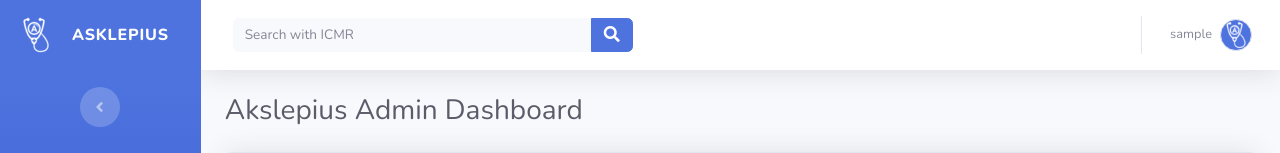
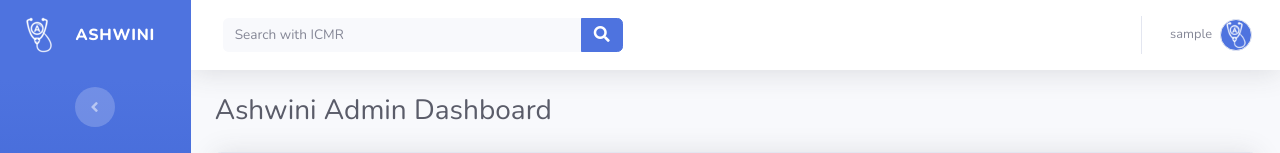
Before and after one commit to AshwiniApp/ashwini-validator, a Django app: page / in a window 1280 px wide. Shown: the top 153 px of the page. Run offline with Django 3.2, Linux system fonts and the light colour scheme; the visitor is signed in with stand-in values (Sample User, id 1); data that the repository does not hold is empty; some libraries are stand-ins or nearby versions.

Commit message:
Renamed the whole application

```diff
--- a/asklepius/settings.py
+++ b/ashwini/settings.py
@@ -51,7 +51,7 @@ MIDDLEWARE = [
     'django.middleware.clickjacking.XFrameOptionsMiddleware',
 ]
 
-ROOT_URLCONF = 'asklepius.urls'
+ROOT_URLCONF = 'ashwini.urls'
 
 TEMPLATES = [
     {
@@ -69,7 +69,7 @@ TEMPLATES = [
     },
 ]
 
-WSGI_APPLICATION = 'asklepius.wsgi.application'
+WSGI_APPLICATION = 'ashwini.wsgi.application'
 
 
 # Database
--- a/asklepius/wsgi.py
+++ b/ashwini/wsgi.py
@@ -11,6 +11,6 @@ import os
 
 from django.core.wsgi import get_wsgi_application
 
-os.environ.setdefault('DJANGO_SETTINGS_MODULE', 'asklepius.settings')
+os.environ.setdefault('DJANGO_SETTINGS_MODULE', 'ashwini.settings')
 
 application = get_wsgi_application()
--- a/dashboard/templates/dashboard/home.html
+++ b/dashboard/templates/dashboard/home.html
@@ -5,7 +5,7 @@
 <head>
 	<meta charset="utf-8">
 	<meta name="viewport" content="width=device-width, initial-scale=1.0, shrink-to-fit=no">
-	<title>Asklepius</title>
+	<title>Ashwini</title>
 	<link rel="shortcut icon" href="{% static 'assets/img/avatars/favicon.ico' %}">
 	<meta name="description" content="Details of the pending patients.">
 	<link rel="stylesheet" href="{% static 'assets/bootstrap/css/bootstrap.min.css' %}">
@@ -18,7 +18,7 @@
 		<nav class="navbar navbar-dark align-items-start sidebar sidebar-dark accordion bg-gradient-primary p-0">
 			<div class="container-fluid d-flex flex-column p-0"><a class="navbar-brand d-flex justify-content-center align-items-center sidebar-brand m-0" href="{% url 'home' %}">
 					<div class="sidebar-brand-icon rotate"><img src="{% static 'assets/img/avatars/logo.png' %}"></div>
-					<div class="sidebar-brand-text mx-3"><span>Asklepius</span></div>
+					<div class="sidebar-brand-text mx-3"><span>Ashwini</span></div>
 				</a>
 				<hr class="sidebar-divider my-0">
 				<ul class="navbar-nav text-light" id="accordionSidebar">
@@ -63,7 +63,7 @@
 					</div>
 				</nav>
 				<div class="container-fluid">
-					<h3 class="text-dark mb-4">Akslepius Admin Dashboard</h3>
+					<h3 class="text-dark mb-4">Ashwini Admin Dashboard</h3>
 					<div class="card shadow">
 						<div class="card-header py-3">
 							<p class="text-primary m-0 font-weight-bold">Total Patient : {{total_entries}}</p>
--- a/dashboard/templates/registration/login.html
+++ b/dashboard/templates/registration/login.html
@@ -16,7 +16,7 @@
 <body>
 	<section>
 		<div class="lgp-hd">
-			<h2><strong>ASKlepius</strong></h2>
+			<h2><strong>Ashwini</strong></h2>
 			<h5><strong>login to view Dashboard</strong></h5>
 		</div>
 		<div class="container login-cont">
--- a/manage.py
+++ b/manage.py
@@ -6,7 +6,7 @@ import sys
 
 def main():
     """Run administrative tasks."""
-    os.environ.setdefault('DJANGO_SETTINGS_MODULE', 'asklepius.settings')
+    os.environ.setdefault('DJANGO_SETTINGS_MODULE', 'ashwini.settings')
     try:
         from django.core.management import execute_from_command_line
     except ImportError as exc:
```
Also changed, not shown: ashwini/__init__.py (added), ashwini/asgi.py (renamed from asklepius/asgi.py), ashwini/urls.py (renamed from asklepius/urls.py), 1 other file.
